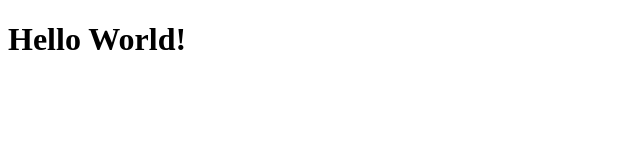
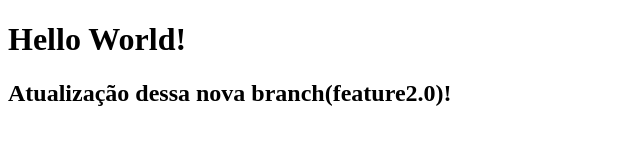
Before and after one commit to Fernado90/test-vscode, a plain HTML site: page index.html in a window 1280 px wide. Shown: the whole page, without its empty margins (0-640 px from the left). Drawn offline with Linux system fonts and the light colour scheme.

Commit message:
atualização branch

```diff
--- a/index.html
+++ b/index.html
@@ -8,4 +8,5 @@
 <body>
     <h1>Hello World!</h1>
 </body>
+    <h2>Atualização dessa nova branch(feature2.0)!</h2>
 </html>
```
